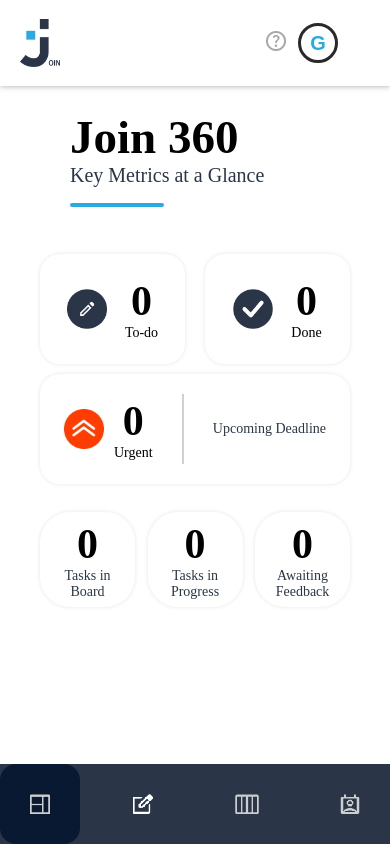
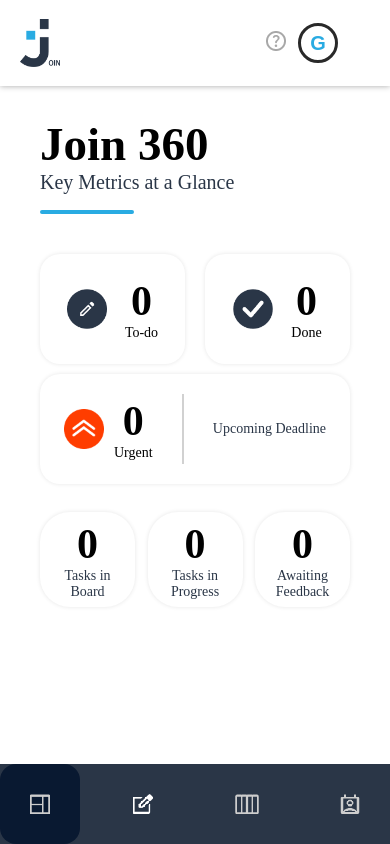
Before and after one commit to devcontain/join-angular, an Angular app: page /summary in a window 390 px wide. Built offline with nearby package versions, Linux system fonts and the light colour scheme.

Commit message:
set responsive add-task and summary

```diff
--- a/src/app/features/add-task/add-task.scss
+++ b/src/app/features/add-task/add-task.scss
@@ -6,8 +6,11 @@
     z-index: 1;
 }
 
-@media (max-width: 1300px) {
+@media (max-width: 1030px) {
     .add-task-container {
-        margin-bottom: 40px;
+        display: flex;
+        flex-direction: column;
+        align-items: center;
+        margin-bottom: 50px;
     }
 }
--- a/src/app/features/summary/summary.scss
+++ b/src/app/features/summary/summary.scss
@@ -327,6 +327,45 @@
         animation-iteration-count: 1
     }
 
+    .summary-tasks-flex {
+        margin-left: 0;
+    }
+
+    .summary-tasks {
+        margin-right: 0px;
+    }
+
+    .summary-join-360 {
+        justify-content: flex-end;
+        flex-direction: column;
+        align-items: normal;
+        align-self: center;
+        height: 124px;
+        width: 100%;
+        max-width: 560px;
+
+        h1 {
+            margin: 0px;
+        }
+
+        p {
+            margin: 0px;
+        }
+    }
+
+    .summary-spacer {
+        display: none;
+    }
+
+    .summary-spacer-handy {
+        display: block;
+        width: 140px;
+        border: 2px solid;
+        border-color: #29ABE2;
+        border-radius: 4px;
+        margin-top: 16px;
+    }
+
     @keyframes handy-welcome {
         to {
             opacity: 0;
@@ -341,18 +380,15 @@
     }
 
     .summary-join-360 {
-        flex-direction: column;
-        align-items: normal;
         height: 104px;
-        width: 250px;
+        width: 100%;
+        max-width: 396px;
 
         h1 {
-            margin: 0px;
             font-size: 47px;
         }
 
         p {
-            margin: 0px;
             font-size: 20px;
         }
     }
@@ -498,6 +534,10 @@
         height: 384px;
     }
 
+    .summary-join-360 {
+        max-width: 310px;
+    }
+
     .summary-todo-done {
         width: 145px;
 
--- a/src/app/shared/task-form/task-form.scss
+++ b/src/app/shared/task-form/task-form.scss
@@ -35,7 +35,8 @@
         display: flex;
         flex-direction: column;
         justify-content: space-between;
-        width: 440px;
+        flex: 1 1 0;
+        max-width: 440px;
         min-width: 0;
         gap: 20px;
     }
@@ -524,10 +525,9 @@ textarea::placeholder {
     }
 }
 
-/* Responsiv: ursprüngliche Breakpoints 1200 / 1030 / 700 / 450 px.
-   Die Elternkomponenten bestimmen Sidebar-Abstände und Dialogbreite. */
-@media (max-width: 1200px) {
+@media (max-width: 1030px) {
     .input-wrapper {
+        align-items: flex-start;
         flex-direction: column;
         gap: 20px;
         min-height: 0;
@@ -537,7 +537,9 @@ textarea::placeholder {
         }
 
         .input-box {
-            width: min(440px, 100%);
+            flex: 0 1 auto;
+            width: 100%;
+            max-width: 440px;
         }
     }
 }
```
